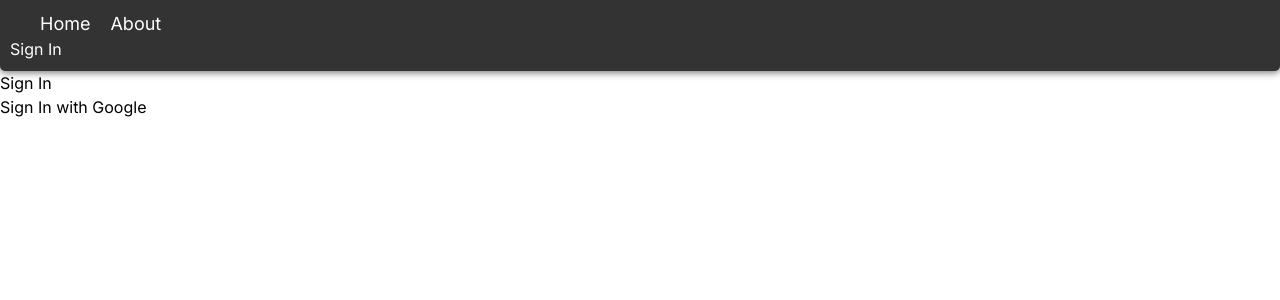
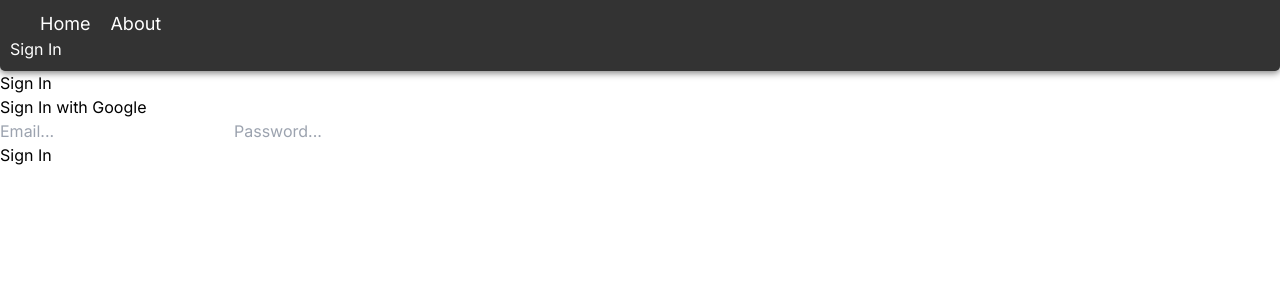
Before and after one commit to StandaFrontMan/Blame-Your-Code, a Next.js app: page /pages/authPage in a window 1280 px wide. Shown: the top 300 px of the page. Built offline with nearby package versions, Linux system fonts and the light colour scheme; no server answers.

Commit message:
feature: CredentialsAuthForm

```diff
--- /dev/null
+++ b/src/app/components/Authtorization/CredentialsAuthForm.tsx
@@ -0,0 +1,42 @@
+"use client";
+
+import type { FormEventHandler } from 'react'
+import { useRouter } from 'next/navigation';
+import { signIn } from 'next-auth/react';
+
+const CredentialsAuthForm = () => {
+
+    const router = useRouter();
+    const handleSubmit: FormEventHandler<HTMLFormElement> = async (event) => {
+        event.preventDefault();
+
+        const formData = new FormData(event.currentTarget);
+
+        const response = await signIn('credentials', {
+            email: formData.get('email'),
+            password: formData.get('password'),
+            redirect: false, // перенаправление на автозгенерированную форму аунтификации в случае ошибки
+        })
+
+        if (response && !response.error) {
+            router.push('/pages/profilePage')
+        } else {
+            console.log(response); // в консоль вывожу ошибку, потом дописать
+
+        }
+    }
+
+  return (
+    <form onSubmit={handleSubmit}>
+        <div className='inputBlock'>
+            <input placeholder='Email...' type="email" name='email' required/>
+            <input placeholder='Password...' type="password" name='password' required/>
+        </div>
+        <div className='buttonBlock'>
+            <button>Sign In</button>
+        </div>
+    </form>
+  )
+}
+
+export default CredentialsAuthForm
--- a/src/app/pages/authPage/page.tsx
+++ b/src/app/pages/authPage/page.tsx
@@ -1,10 +1,14 @@
+import CredentialsAuthForm from "@/app/components/Authtorization/CredentialsAuthForm";
 import GoogleAuthButton from "@/app/components/Authtorization/GoogleAuthButton";
 
 export default async function AuthPage() {
     return (
-        <div>
-            <h1>Sign In</h1>
-            <GoogleAuthButton />
-        </div>
+        <main className="container">
+            <div className="stack">
+                <h1>Sign In</h1>
+                <GoogleAuthButton />
+                <CredentialsAuthForm />
+            </div>
+        </main>
     )
 }
```
